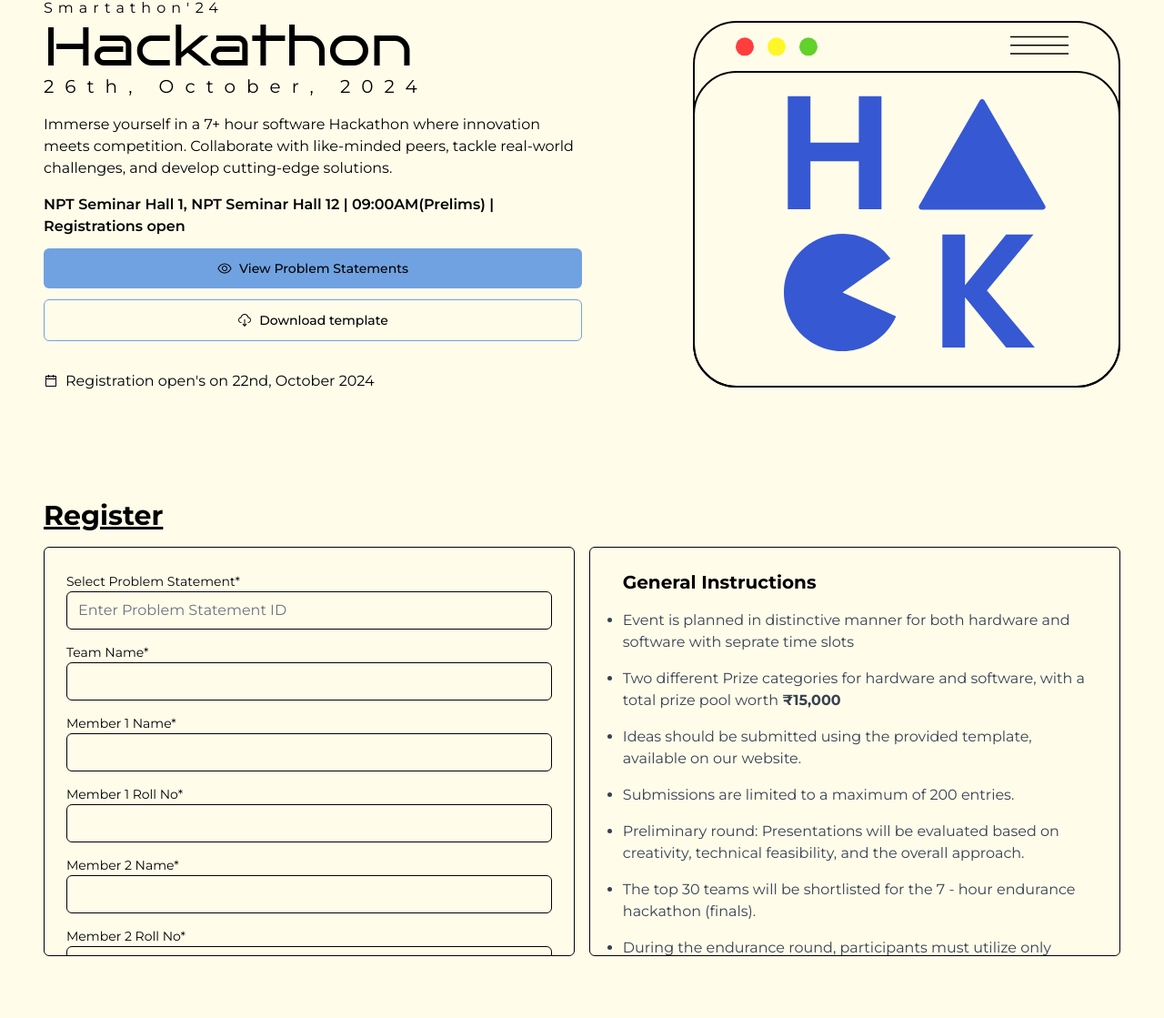
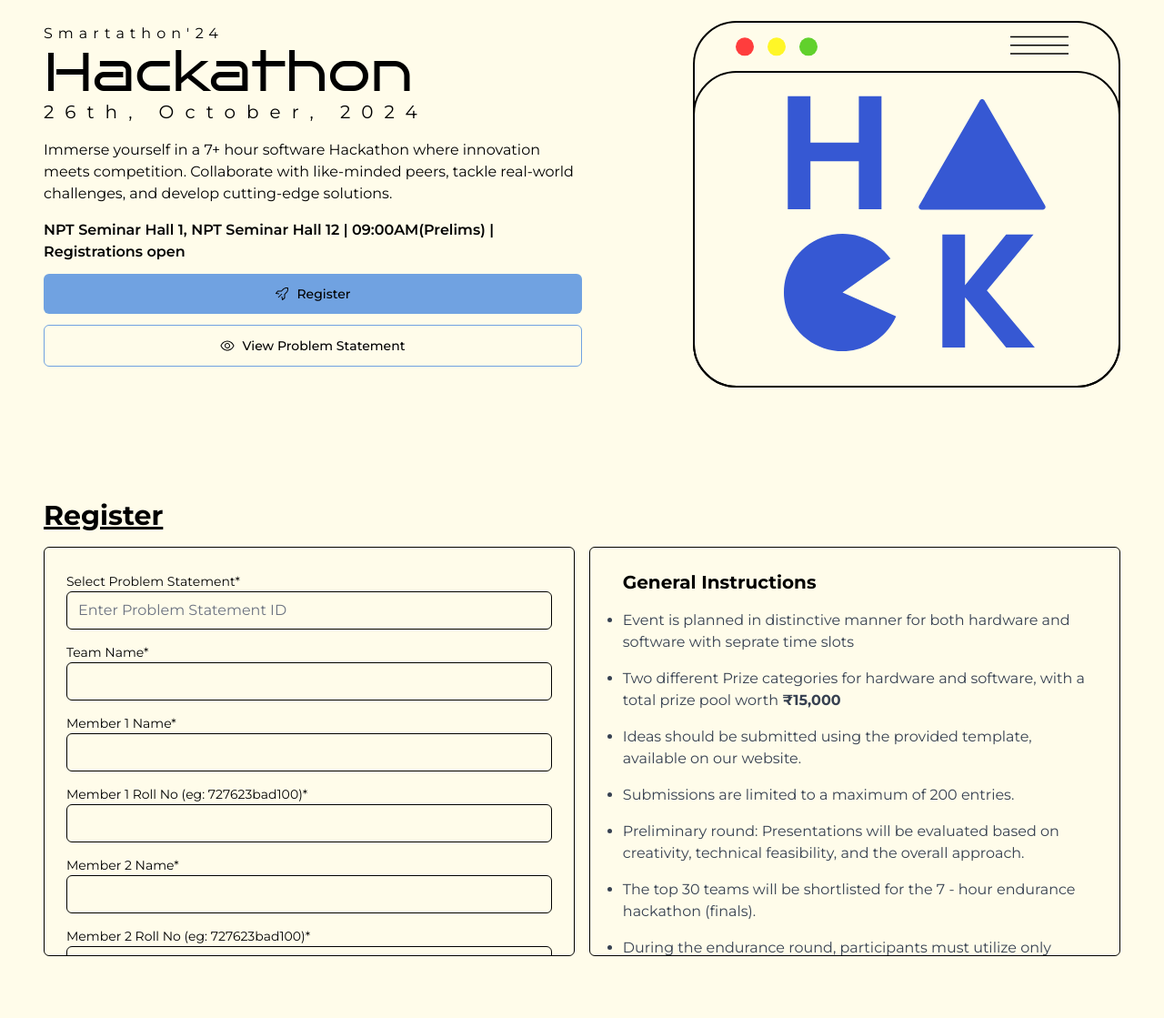
Before and after one commit to Magudeshgit/Smartathon-24, a Django app: page /hackathon/ in a window 1280 px wide. Shown: the part 153-1272 px from the top of the page at 91% size. Run offline with Django 5.2, Linux system fonts and the light colour scheme; data comes from the database, SQL or seed files in the repository; both versions use the stored data as it was after the commit; some libraries are stand-ins or nearby versions.

Commit message:
Minor UI Corrections

```diff
--- a/core/templates/core/hackathon.html
+++ b/core/templates/core/hackathon.html
@@ -55,22 +55,18 @@
                 </p>
                 <p class="font-montserrat mt-4 font-semibold">{{event.venue}} | {{event.time}} | {% if not event.isClosed %} Registrations open {%else%} Registrations Closed {% endif %}</p>
                 <div class="flex w-full flex-wrap gap-3 mt-3">
-                <a href="/problemstatements" class="w-full">
+                <a href="#register" class="w-full">
                     <button class="bg-[#70A2E1] hover:bg-[#70A2E1] min-w-full py-3 px-8 rounded-md text-sm font-montserrat font-medium transition-colors flex gap-2 justify-center items-center">
-                        <img src="{% static 'images/view.svg' %}" class="invert">
-                        View Problem Statements
+                        <img src="{% static 'images/rocket.svg' %}" class="invert">
+                        Register
                     </button>
                 </a>
-                <a href="/downloadhackathontemplate" class="w-full">
+                <a href="/problemstatements" class="w-full">
                     <button class="border-[1.5px] border-[#70A2E1] min-w-full py-3 px-8 rounded-md text-sm font-montserrat font-medium hover:bg-[#70A2E1] transition-colors flex gap-2 justify-center items-center">
-                        <img src="{% static 'images/download.svg' %}" class="invert">
-                        Download template
+                        <img src="{% static 'images/view.svg' %}" class="invert">
+                        View Problem Statement
                     </button>
                 </a>
-                </div>
-                <div class="flex gap-2 mt-4 text-center lg:text-left w-full">
-                <img src="{% static 'images/calendar.svg' %}" alt="" class="mt-4">
-                <p class="font-montserrat mt-4">Registration open's on 22nd, October 2024</p>
                 </div>
             </div>
 
@@ -108,7 +104,7 @@
                     </div>
 
                     <div>
-                    <label for="mlr" class="font-montserrat text-sm mt-4">Member 1 Roll No*</label>
+                    <label for="mlr" class="font-montserrat text-sm mt-4">Member 1 Roll No (eg: 727623bad100)*</label>
                     <input type="text" class="outline-none w-full bg-transparent border border-black rounded-md" required id="m1r" name="m1r">
                     </div>
 
@@ -118,7 +114,7 @@
                     </div>
 
                     <div>
-                    <label for="m2r" class="font-montserrat text-sm mt-4">Member 2 Roll No*</label>
+                    <label for="m2r" class="font-montserrat text-sm mt-4">Member 2 Roll No (eg: 727623bad100)*</label>
                     <input type="text" class="outline-none w-full bg-transparent border border-black rounded-md" required id="m2r" name="m2r">
                     </div>
 
@@ -128,7 +124,7 @@
                     </div>
 
                     <div>
-                    <label for="m2r" class="font-montserrat text-sm mt-4">Member 3 Roll No*</label>
+                    <label for="m2r" class="font-montserrat text-sm mt-4">Member 3 Roll No (eg: 727623bad100)*</label>
                     <input type="text" class="outline-none w-full bg-transparent border border-black rounded-md" required id="m3r" name="m3r">
                     </div>
 
@@ -138,7 +134,7 @@
                     </div>
 
                     <div>
-                    <label for="m2r" class="font-montserrat text-sm mt-4">Member 4 Roll No*</label>
+                    <label for="m2r" class="font-montserrat text-sm mt-4">Member 4 Roll No (eg: 727623bad100)*</label>
                     <input type="text" class="outline-none w-full bg-transparent border border-black rounded-md" required id="m4r" name="m4r">
                     </div>
 
@@ -215,26 +211,6 @@
                             </a>
                         </div>
 
-                    </div>
-                </div>
-
-                <div class="bg-[#FFF9D8] p-6 shadow-sm gap-6 items-center justify-center rounded-md flex lg:flex-nowrap flex-wrap">
-                    <div class="lg:w-[50%]">
-                        <img src="{% static 'images/gis.svg' %}" alt="" class="min-w-[200px]">
-                    </div>
-                    <div class="flex flex-col gap-2">
-                        <p class="text-2xl font-bold font-montserrat">General Instruction</p>
-                        <p class="font-montserrat text-gray-600">
-                           <ul class="font-montserrat">
-                            <li class="list-disc ">Participants shall choose one of the released <a href="/problemstatements" class="underline">problem statements</a> and start preparing</li>
-                            <li class="list-disc mt-4">Participants can form teams consisting of 4 members, Each team must be registered throught the portal before registration closes.</li>
-                            <li class="list-disc mt-4">Preliminary round: Teams must submit and present their solutions via the provided template only. Any layout modification to template is strictly prohibited.</li>
-                            <li class="list-disc mt-4">Preliminary round: Presentations will be evaluated based on creativity, technical feasibility, and the overall approach.</li>
-                            <li class="list-disc mt-4">The top 30 teams will be shortlisted for the 7 - hour endurance hackathon (finals).</li>
-                            <li class="list-disc mt-4">During the endurance round, participants must utilize only college lab systems; personal laptops are prohibited.</li>
-                            <li class="list-disc mt-4">Teams will be evaluated based on the originality of their work, as well as feasibility and scalability factors.</li>
-                           </ul>
-                        </p>
                     </div>
                 </div>
 
--- a/core/templates/core/ideapitching.html
+++ b/core/templates/core/ideapitching.html
@@ -95,19 +95,19 @@
                     <label for="m1n" class="font-montserrat text-sm mt-4">Member 1 Name*</label>
                     <input type="text" class="outline-none w-full bg-transparent border border-black rounded-md" required id="m1n" name="m1n">
 
-                    <label for="mlr" class="font-montserrat text-sm mt-4">Member 1 Roll*</label>
+                    <label for="mlr" class="font-montserrat text-sm mt-4">Member 1 Roll No (eg: 727623bad100)*</label>
                     <input type="text" class="outline-none w-full bg-transparent border border-black rounded-md" required id="m1r" name="m1r">
 
                     <label for="m2n" class="font-montserrat text-sm mt-4">Member 2 Name*</label>
                     <input type="text" class="outline-none w-full bg-transparent border border-black rounded-md" required id="m2n" name="m2n">
 
-                    <label for="m2r" class="font-montserrat text-sm mt-4">Member 2 Roll*</label>
+                    <label for="m2r" class="font-montserrat text-sm mt-4">Member 2 Roll No (eg: 727623bad100)*</label>
                     <input type="text" class="outline-none w-full bg-transparent border border-black rounded-md" required id="m2r" name="m2r">
 
                     <label for="m2n" class="font-montserrat text-sm mt-4">Member 3 Name</label>
                     <input type="text" class="outline-none w-full bg-transparent border border-black rounded-md" id="m3n" name="m3n">
 
-                    <label for="m2r" class="font-montserrat text-sm mt-4">Member 3 Roll</label>
+                    <label for="m2r" class="font-montserrat text-sm mt-4">Member 3 Roll No (eg: 727623bad100)</label>
                     <input type="text" class="outline-none w-full bg-transparent border border-black rounded-md" id="m2r" name="m3r">
 
                     <label for="m2r" class="font-montserrat text-sm mt-4">Contact No</label>
--- a/smartreg/settings.py
+++ b/smartreg/settings.py
@@ -25,7 +25,7 @@ print(__file__)
 SECRET_KEY = 'django-insecure-l*wml*eo)qn9s3@f++)b*!q1$1)6c4sd@bwksvu%3e@xgh4cfr'
 
 # SECURITY WARNING: don't run with debug turned on in production!
-DEBUG = True
+DEBUG = False
 
 ALLOWED_HOSTS = ['*']
 CSRF_TRUSTED_ORIGINS = ['http://3.109.10.58', 'https://src.drmcet.ac.in']
```
Also changed, not shown: core/templates/core/index.html (+9 -9 lines), core/templates/core/projectpresentation.html (+4 -4 lines), db.sqlite3, static/images/rocket.svg (added).
